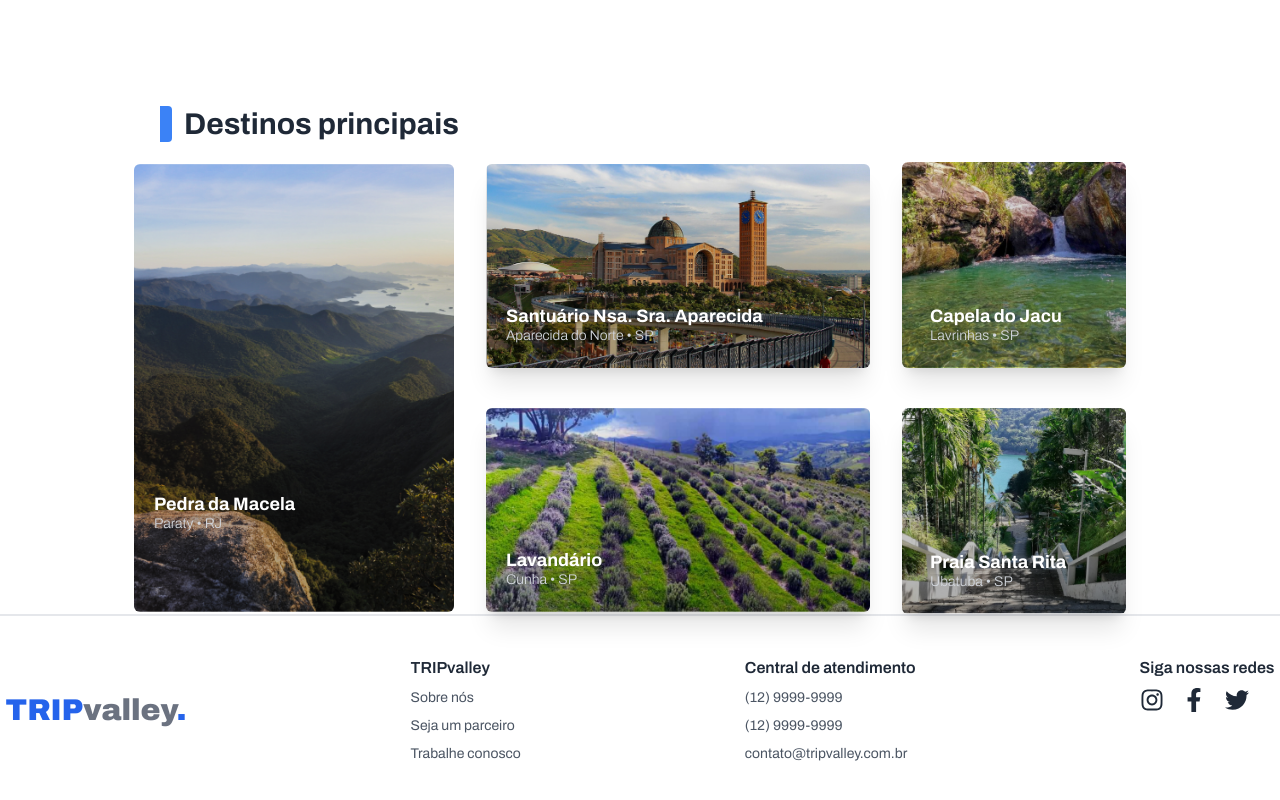
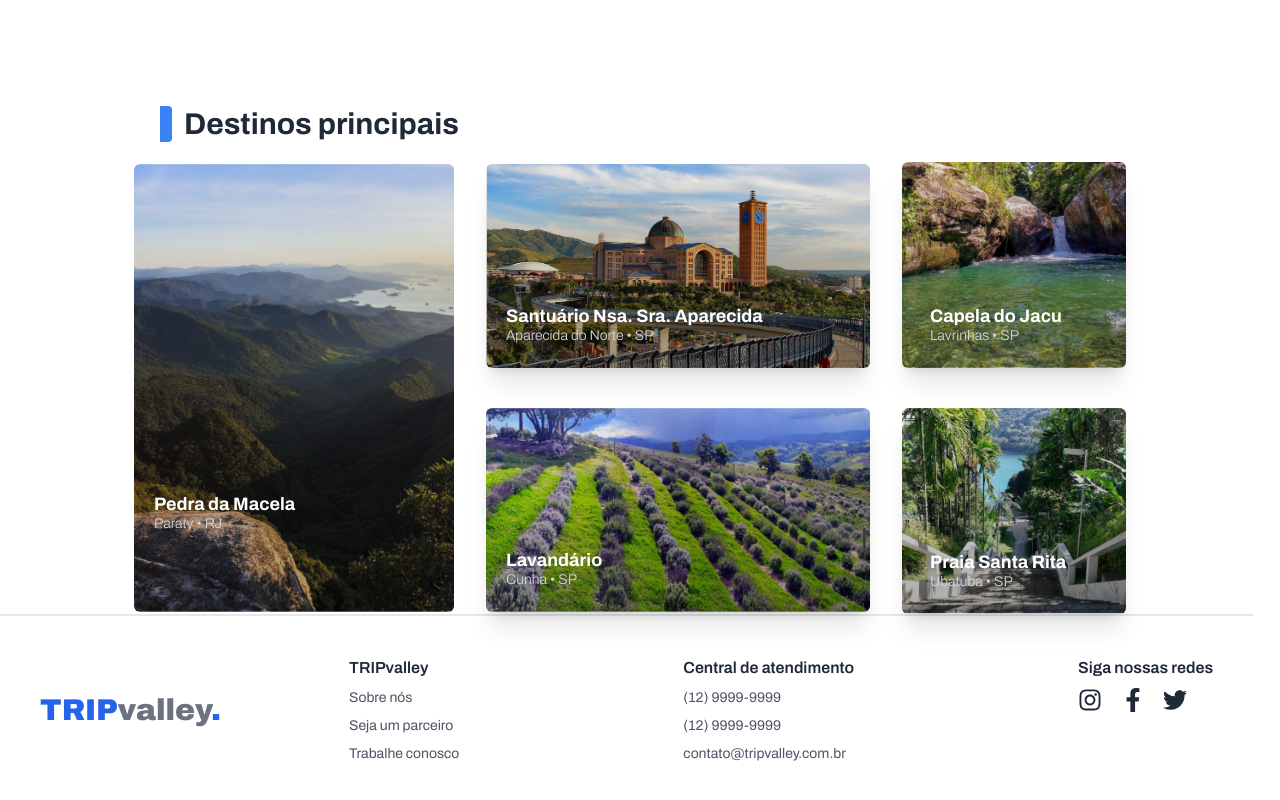
Before and after one commit to lucassb15/TRIP-VALLEY, a Next.js app: page / in a window 1280 px wide. Shown: the part 494-1294 px from the top of the page. Built offline with nearby package versions, Linux system fonts and the light colour scheme.

Commit message:
Corrigido footer em telas pequenas

```diff
--- a/src/components/Footer.tsx
+++ b/src/components/Footer.tsx
@@ -4,14 +4,14 @@ import { FaTwitter } from 'react-icons/fa';
 
 function Footer(): JSX.Element {
     return (
-        <footer className="text-gray-600 py-5 px-5 md:py-10 md:px-10 lg:py-10 lg:px-10 lg:gap-56 md:gap-32 sm:gap-24  gap-10 flex flex-row  justify-center items-center w-auto max-w-max border-t-2 mt-auto">
+        <footer className="text-gray-600 py-5 px-5 md:py-10 md:px-10 lg:py-10 lg:px-10 md:gap-32 sm:gap-24  gap-10 flex flex-row  justify-center items-center w-auto max-w-max border-t-2 mt-auto">
 
             <div className="flex flex-row md:w-full sm:w-full lg:w-full sm:gap-10 md:gap-14 lg:gap-24">
                 <div>
                     <h1 className="lg:text-3xl font-black text-blue-600">TRIP<span className='text-gray-500'>valley</span>.</h1>
                 </div>
             </div>
-            <div className='flex w-auto  gap-5 sm:gap-24  md:gap-32 lg:gap-56'>
+            <div className='flex w-auto  gap-5 sm:gap-10  md:gap-24 lg:gap-lg'>
 
                 {/* TripValley infos */}
                 <div className='sm:w-max md:w-max lg:w-max'>
```
